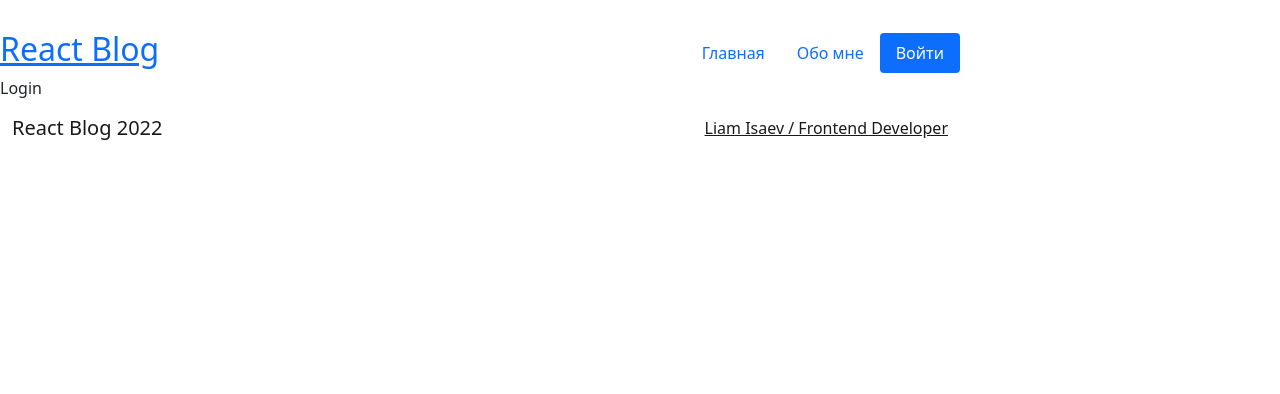
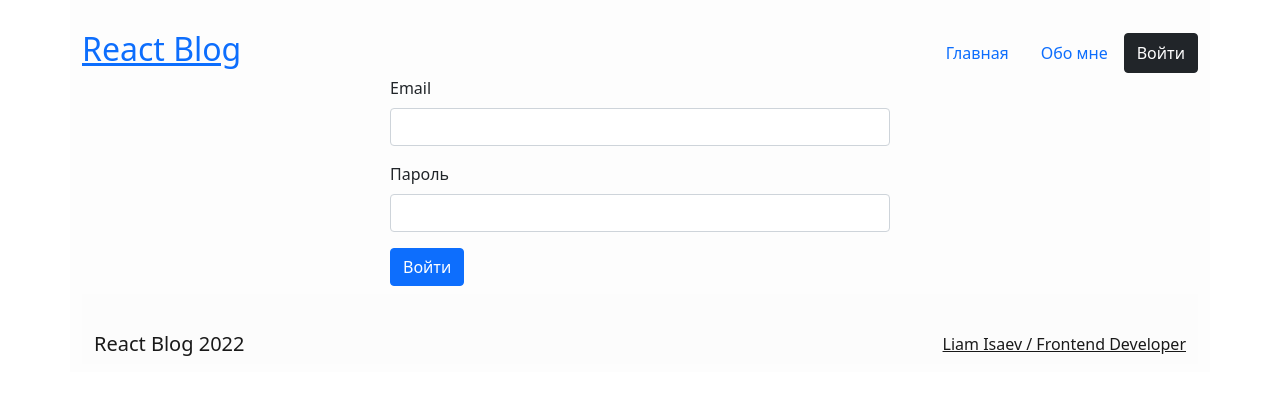
Before and after one commit to isaev-iv/githubapi-show-stats, a React (Create React App) app: page /login in a window 1280 px wide. Shown: the top 394 px of the page. Built offline with nearby package versions, Linux system fonts and the light colour scheme.

Commit message:
Разработан блог с авторизацией

```diff
--- a/src/index.js
+++ b/src/index.js
@@ -1,5 +1,4 @@
 import React from "react";
-import "./tutorial-7/index.css";
 import ReactDOM from "react-dom";
 import App from "./tutorial-7/App";
 import "bootstrap/dist/css/bootstrap.min.css";
--- a/src/tutorial-7/App.js
+++ b/src/tutorial-7/App.js
@@ -1,28 +1,32 @@
 import React from "react";
 import { Home } from "./pages/Home";
 import { About } from "./pages/About";
+import { Profile } from "./pages/Profile";
 import { Header } from "./components/Header";
 import { Footer } from "./components/Footer";
+import { Login } from "./pages/Login";
 import { FullArticle } from "./components/FullArticle";
 import { Routes, Route } from "react-router-dom";
 import { NoMatch } from "./pages/NoMatch";
+import "./index.css";
 
 function App() {
   const pathname = window.location.pathname;
   const postId = pathname.split("/").at(-1);
 
   return (
-    <>
+    <div className="container">
       <Header />
       <Routes>
         <Route path="/" element={<Home />} />
         <Route path="/about" element={<About />} />
-        <Route path="/login" element={"Login"} />
+        <Route path="/login" element={<Login />} />
+        <Route path="profile" element={<Profile />} />
         <Route path="/post/:id" element={<FullArticle id={postId} />} />
         <Route path="*" element={<NoMatch />} />
       </Routes>
       <Footer />
-    </>
+    </div>
   );
 }
 
--- a/src/tutorial-7/components/FullArticle.jsx
+++ b/src/tutorial-7/components/FullArticle.jsx
@@ -11,6 +11,7 @@ export const FullArticle = () => {
   if (!post) {
     return <NoMatch />;
   }
+
   return (
     <div>
       <h1>{post.title}</h1>
--- a/src/tutorial-7/components/Header.jsx
+++ b/src/tutorial-7/components/Header.jsx
@@ -1,33 +1,52 @@
 import React from "react";
-import { Nav } from "react-bootstrap";
-import { Link } from "react-router-dom";
+import { Nav, Button } from "react-bootstrap";
+import { Link, useNavigate } from "react-router-dom";
 import { useLocation } from "react-router-dom";
 
 export const Header = () => {
+  const [isAuth, setIsAuth] = React.useState(false);
   let { pathname } = useLocation();
+  const navigate = useNavigate();
+
+  React.useEffect(() => {
+    if (window.localStorage.getItem("token")) {
+      setIsAuth(true);
+    } else {
+      setIsAuth(false);
+    }
+  }, [pathname]);
+
+  const handleClickAuth = () => {
+    if (isAuth && window.confirm("Вы действительно хотите выйти?")) {
+      window.localStorage.removeItem("token");
+      navigate("/");
+      setIsAuth(false);
+    } else {
+      navigate("/login");
+    }
+  };
 
   return (
     <div className="header">
       <Link to="/">
         <h2>React Blog</h2>
       </Link>
-
       <Nav variant="pills">
         <Nav.Item>
           <Nav.Link active={pathname === "/"} to="/" as={Link}>
             Главная
           </Nav.Link>
         </Nav.Item>
+
         <Nav.Item>
           <Nav.Link active={pathname === "/about"} to="/about" as={Link}>
             Обо мне
           </Nav.Link>
         </Nav.Item>
-        <Nav.Item>
-          <Nav.Link active={pathname === "/login"} to="/login" as={Link}>
-            Войти
-          </Nav.Link>
-        </Nav.Item>
+
+        <Button onClick={handleClickAuth} variant={isAuth ? "danger" : "dark"}>
+          {isAuth ? "Выйти" : "Войти"}
+        </Button>
       </Nav>
     </div>
   );
--- a/src/tutorial-7/index.css
+++ b/src/tutorial-7/index.css
@@ -2,10 +2,8 @@
     box-sizing: border-box;
 }
 
-body {
-    background-color: rgba(240, 240, 240, 0.65);
-    max-width: 960px;
-    margin: 0 auto;
+.container {
+    background-color: rgba(252, 252, 252, 0.65);
     padding-top: 30px;
 }
 
@@ -14,3 +12,8 @@ body {
     align-items: center;
     justify-content: space-between;
 }
+
+.login-form {
+    max-width: 500px;
+    margin: 0 auto;
+}
--- /dev/null
+++ b/src/tutorial-7/pages/Login.jsx
@@ -0,0 +1,62 @@
+import React from "react";
+import { Form, Button } from "react-bootstrap";
+import { useNavigate } from "react-router-dom";
+
+export const Login = () => {
+  const navigate = useNavigate();
+  const [fields, setFields] = React.useState({
+    email: "",
+    password: "",
+  });
+
+  const onSubmit = async (event) => {
+    event.preventDefault();
+
+    const resp = await fetch(
+      `https://mentor.archakov.im/api/mock/login?email=${fields.email}&password=${fields.password}`
+    );
+
+    if (resp.ok) {
+      const { token } = await resp.json();
+
+      window.localStorage.setItem("token", token);
+      navigate("/profile");
+    } else {
+      alert("Ошибка! Неверный почта или пароль");
+    }
+  };
+
+  const handleChangeInput = (event) => {
+    setFields({
+      ...fields,
+      [event.target.name]: event.target.value,
+    });
+  };
+  return (
+    <Form onSubmit={onSubmit} className="login-form">
+      <Form.Group className="mb-3" controlId="formBasicEmail">
+        <Form.Label>Email</Form.Label>
+        <Form.Control
+          name="email"
+          onChange={handleChangeInput}
+          type="email"
+          value={fields.email}
+        />
+      </Form.Group>
+
+      <Form.Group className="mb-3" controlId="formBasicPassword">
+        <Form.Label>Пароль</Form.Label>
+        <Form.Control
+          name="password"
+          onChange={handleChangeInput}
+          type="password"
+          value={fields.password}
+        />
+      </Form.Group>
+
+      <Button variant="primary" type="submit">
+        Войти
+      </Button>
+    </Form>
+  );
+};
--- /dev/null
+++ b/src/tutorial-7/pages/Profile.jsx
@@ -0,0 +1,14 @@
+import React from "react";
+import { Navigate } from "react-router-dom";
+
+export const Profile = () => {
+  if (!window.localStorage.getItem("token")) {
+    return <Navigate to="/" />;
+  }
+  return (
+    <>
+      <img src="https://source.unsplash.com/200x200" alt="About" />
+      <p>Это закрытый профиль пользователя</p>
+    </>
+  );
+};
```
Also changed, not shown: 1 other file (tests, documents, lock files or other folders).
